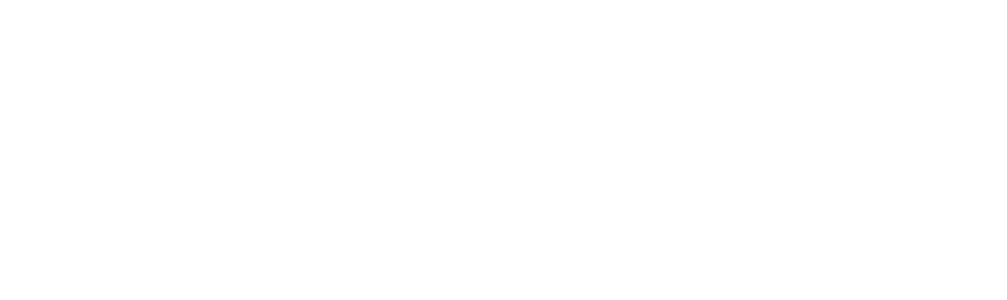
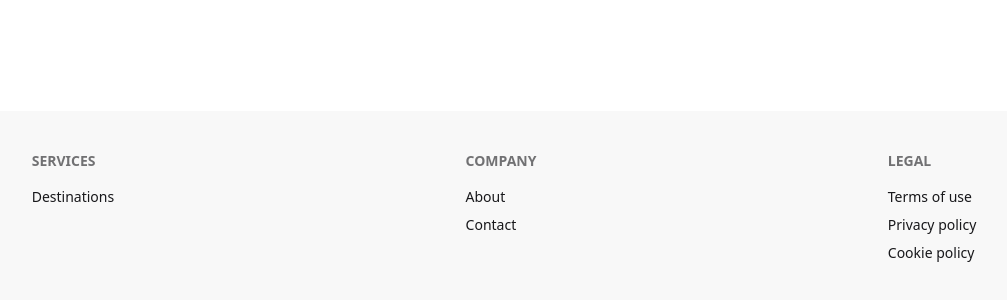
Before and after one commit to jan-ninh/travel-agency-router, a React (Vite) app: page /contact in a window 1280 px wide. Shown: the part 750-1050 px from the top of the page, without its empty margins (136-1143 px from the left). Before the commit the page ends 800 px from the top, so only its background shows below. Built offline with nearby package versions, Linux system fonts and the light colour scheme.

Commit message:
footer done

```diff
--- a/src/App.jsx
+++ b/src/App.jsx
@@ -1,5 +1,6 @@
 import { Route, Routes } from "react-router-dom";
 
+import Footer from "./components/Footer";
 import Navbar from "./components/Navbar";
 import About from "./pages/About";
 import Contact from "./pages/Contact";
@@ -11,12 +12,15 @@
     <>
       <Navbar />
 
+      <main className="flex min-h-screen flex-col p-6">
         <Routes>
           <Route path="/" element={<Home />} />
           <Route path="/about" element={<About />} />
           <Route path="/destinations" element={<Destinations />} />
           <Route path="/contact" element={<Contact />} />
         </Routes>
+      </main>
+      <Footer />
     </>
   );
 }
--- /dev/null
+++ b/src/components/Footer.jsx
@@ -0,0 +1,40 @@
+import React from "react";
+import { NavLink } from "react-router-dom";
+
+const Footer = () => {
+  return (
+    <footer className="bg-base-200 mt-auto">
+      <div className="footer text-base-content max-w-8xl mx-auto flex justify-around py-10">
+        <nav>
+          <h6 className="footer-title">SERVICES</h6>
+          <NavLink
+            to="/destinations"
+            className="link link-hover"
+            onClick={() => window.scrollTo({ top: 0, behavior: "smooth" })}
+          >
+            Destinations
+          </NavLink>
+        </nav>
+
+        <nav>
+          <h6 className="footer-title">COMPANY</h6>
+          <NavLink to="/about" className="link link-hover">
+            About
+          </NavLink>
+          <NavLink to="/contact" className="link link-hover">
+            Contact
+          </NavLink>
+        </nav>
+
+        <nav>
+          <h6 className="footer-title">LEGAL</h6>
+          <a className="link link-hover">Terms of use</a>
+          <a className="link link-hover">Privacy policy</a>
+          <a className="link link-hover">Cookie policy</a>
+        </nav>
+      </div>
+    </footer>
+  );
+};
+
+export default Footer;
```
Lines whose indentation alone changed are shown as unchanged.
